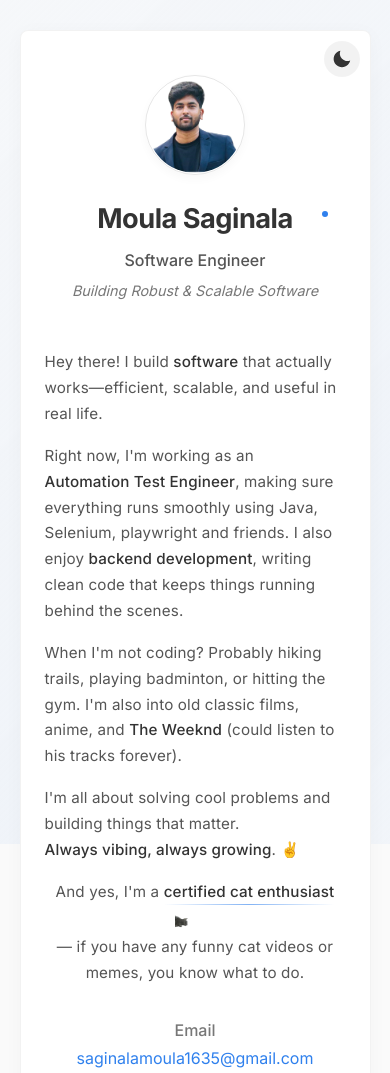
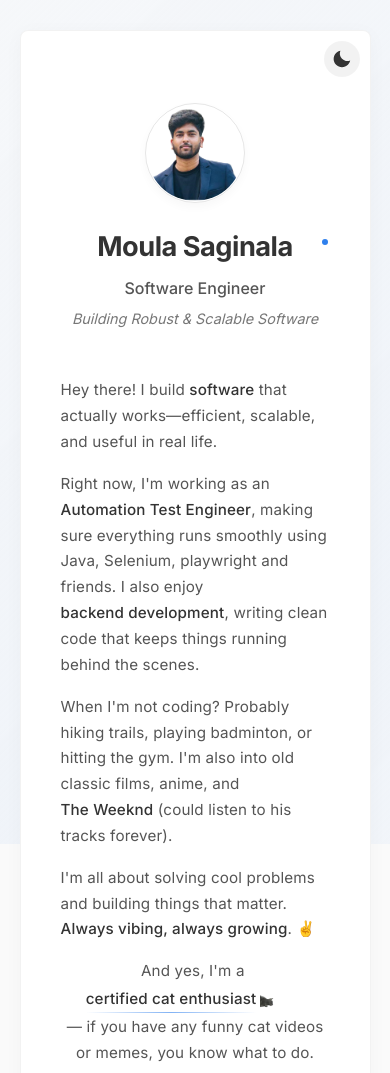
Before and after one commit to Moula1635/Portfolio, a plain HTML site: page index.html in a window 390 px wide. Shown: the top 1073 px of the page. Drawn offline with Linux system fonts and the light colour scheme.

Commit message:
Enhancing the mobile viewport

```diff
--- a/index.html
+++ b/index.html
@@ -557,8 +557,14 @@
                 overflow-y: auto;
             }
 
+            .profile-section {
+        flex-direction: column;
+        text-align: center;
+        margin-top: 1.5rem; /* Changed from 20px to give more space at the top */
+    }
+
     .container {
-                padding: 1.5rem;
+        padding-top: 3rem; /* Added more padding at the top to accommodate the theme toggle button */
         margin: 15px auto;
         border-radius: 8px;
         width: 90%;
@@ -571,12 +577,7 @@
         right: 10px;
         width: 36px;
         height: 36px;
-            }
-
-            .profile-section {
-                flex-direction: column;
-                text-align: center;
-                margin-top: 20px;
+        z-index: 100; /* Ensure the toggle stays on top */
     }
 
             .profile-picture-container {
```
Lines whose indentation alone changed are shown as unchanged.
